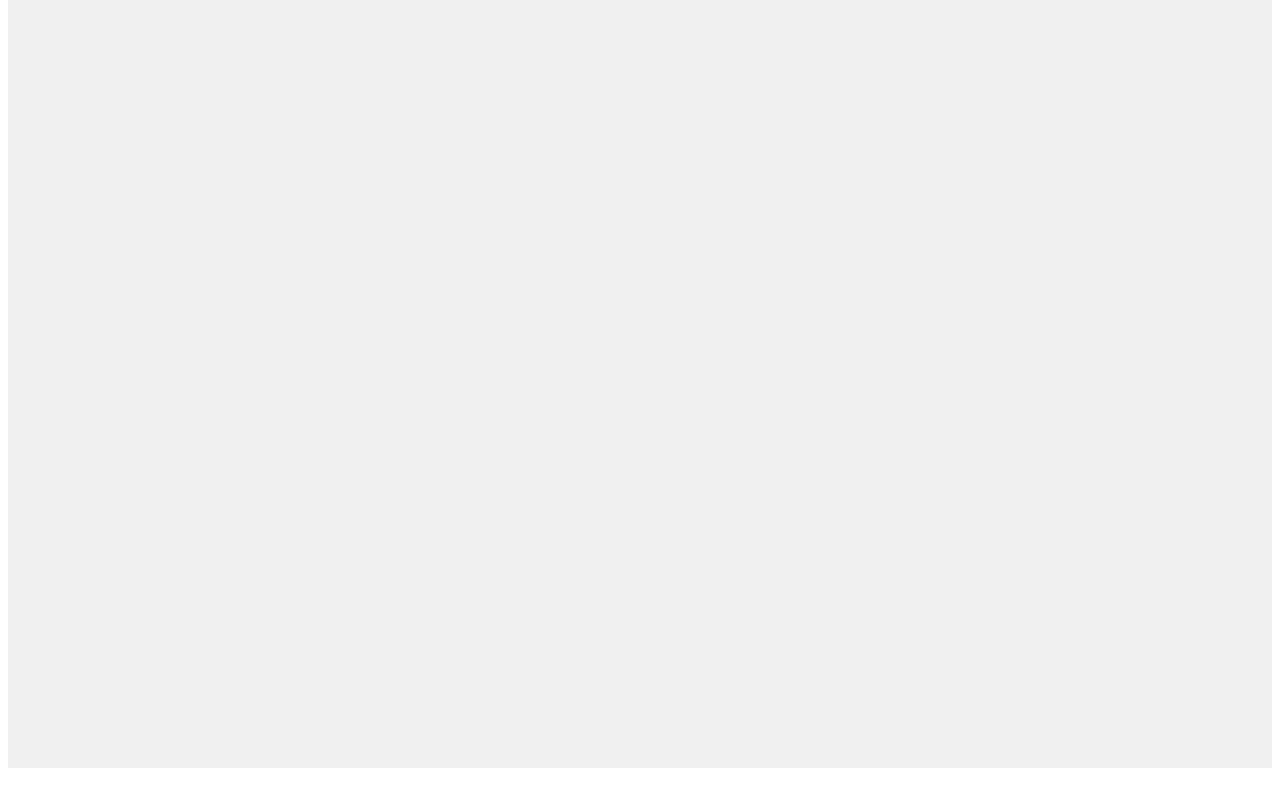
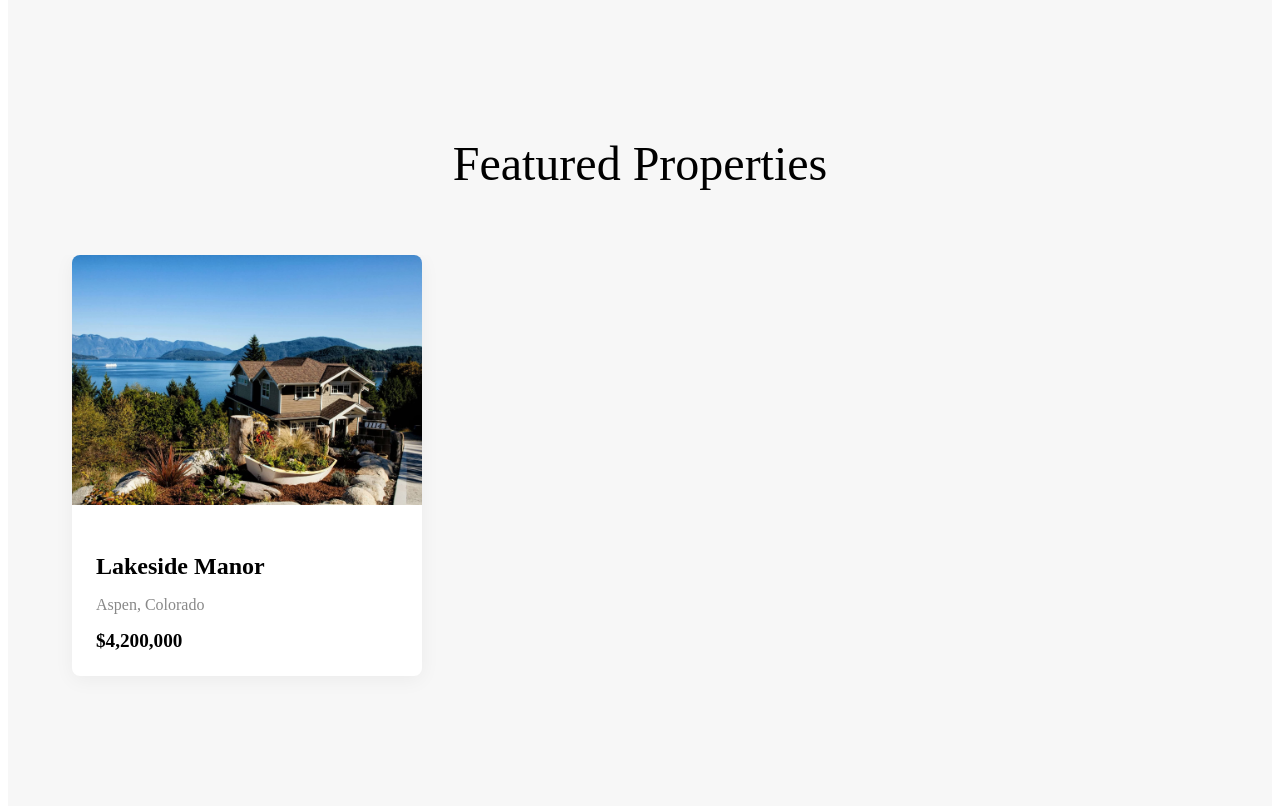
Before and after one commit to Vispaico/azure-estate, a Gatsby site: page / in a window 1280 px wide. Shown: the part 840-1646 px from the top of the page. Before the commit the page ends 1616 px from the top, so only its background shows below. Built offline with nearby package versions, Linux system fonts and the light colour scheme; Gatsby itself is replaced by a stand-in of ours.

Commit message:
Added Featured Properties component and updated index page

```diff
--- a/gatsby-config.js
+++ b/gatsby-config.js
@@ -1,6 +1,5 @@
 // gatsby-config.js
-
-const path = require('path'); // Import Node.js's path module
+const path = require('path');
 
 module.exports = {
   siteMetadata: {
@@ -12,15 +11,15 @@ module.exports = {
     {
       resolve: `gatsby-plugin-sass`,
       options: {
-        // This is a more explicit and robust configuration
         sassOptions: {
           includePaths: [path.resolve(__dirname, 'node_modules')],
-        }
+        },
       },
     },
     `gatsby-plugin-image`,
+    `gatsby-plugin-sharp`,
     `gatsby-transformer-sharp`,
-    `gatsby-plugin-sharp`,
+    `gatsby-transformer-remark`, // Ensures the Markdown transformer is loaded
     {
       resolve: `gatsby-source-filesystem`,
       options: {
@@ -28,5 +27,12 @@ module.exports = {
         path: `${__dirname}/src/images`,
       },
     },
+    {
+      resolve: `gatsby-source-filesystem`,
+      options: {
+        name: `properties`, // This sources our .md files
+        path: `${__dirname}/src/properties`,
+      },
+    },
   ],
 };
--- a/package.json
+++ b/package.json
@@ -11,6 +11,7 @@
     "gatsby-plugin-sass": "^6.14.0",
     "gatsby-plugin-sharp": "^5.14.0",
     "gatsby-source-filesystem": "^5.14.0",
+    "gatsby-transformer-remark": "^6.14.0",
     "gatsby-transformer-sharp": "^5.14.0",
     "locomotive-scroll": "^4.1.4",
     "react": "^18.2.0",
--- /dev/null
+++ b/src/components/featured-properties.js
@@ -0,0 +1,55 @@
+// src/components/featured-properties.js
+import React from 'react';
+import { graphql, useStaticQuery, Link } from 'gatsby';
+import { GatsbyImage, getImage } from 'gatsby-plugin-image';
+import * as styles from './featured-properties.module.css';
+
+const FeaturedProperties = () => {
+  const data = useStaticQuery(graphql`
+    query FeaturedQuery {
+      allMarkdownRemark(limit: 4) {
+        nodes {
+          frontmatter {
+            title
+            location
+            price
+            slug
+            featured_image {
+              childImageSharp {
+                gatsbyImageData(
+                  width: 600
+                  placeholder: BLURRED
+                  layout: CONSTRAINED
+                )
+              }
+            }
+          }
+          id
+        }
+      }
+    }
+  `);
+
+  return (
+    <section className={styles.featuredSection} data-scroll-section>
+      <h2 className={styles.heading}>Featured Properties</h2>
+      <div className={styles.scrollContainer}>
+        {data.allMarkdownRemark.nodes.map((property) => {
+          const image = getImage(property.frontmatter.featured_image);
+          return (
+            <Link to={property.frontmatter.slug} key={property.id} className={styles.propertyCard}>
+              <GatsbyImage image={image} alt={property.frontmatter.title} className={styles.propertyImage} />
+              <div className={styles.cardContent}>
+                <h3>{property.frontmatter.title}</h3>
+                <p>{property.frontmatter.location}</p>
+                <span>{property.frontmatter.price}</span>
+              </div>
+            </Link>
+          );
+        })}
+      </div>
+    </section>
+  );
+};
+
+export default FeaturedProperties;
--- /dev/null
+++ b/src/components/featured-properties.module.css
@@ -0,0 +1,70 @@
+/* src/components/featured-properties.module.css */
+.featuredSection {
+  padding: 8rem 0;
+  background-color: #f7f7f7;
+}
+
+.heading {
+  font-family: 'Times New Roman', Times, serif;
+  font-size: 3rem;
+  text-align: center;
+  margin-bottom: 4rem;
+  font-weight: 300;
+}
+
+.scrollContainer {
+  display: flex;
+  overflow-x: auto; /* Enables horizontal scroll */
+  padding: 0 5vw 2rem 5vw; /* Add padding to the left/right and bottom */
+  -webkit-overflow-scrolling: touch; /* Smooth scrolling on iOS */
+  scrollbar-width: none; /* Hide scrollbar for Firefox */
+}
+
+/* Hide scrollbar for Chrome, Safari and Opera */
+.scrollContainer::-webkit-scrollbar {
+  display: none;
+}
+
+.propertyCard {
+  flex: 0 0 350px; /* Each card has a fixed width, preventing squishing */
+  margin-right: 2rem;
+  background-color: #ffffff;
+  box-shadow: 0 4px 20px rgba(0, 0, 0, 0.05);
+  border-radius: 8px;
+  overflow: hidden;
+  text-decoration: none;
+  color: inherit;
+  transition: transform 0.3s ease, box-shadow 0.3s ease;
+}
+
+.propertyCard:hover {
+  transform: translateY(-10px);
+  box-shadow: 0 10px 30px rgba(0, 0, 0, 0.1);
+}
+
+.propertyCard:last-child {
+  margin-right: 0;
+}
+
+.propertyImage {
+  height: 250px;
+}
+
+.cardContent {
+  padding: 1.5rem;
+}
+
+.cardContent h3 {
+  font-size: 1.5rem;
+  margin-bottom: 0.5rem;
+}
+
+.cardContent p {
+  color: #888;
+  margin-bottom: 1rem;
+}
+
+.cardContent span {
+  font-size: 1.2rem;
+  font-weight: bold;
+}
--- a/src/pages/index.js
+++ b/src/pages/index.js
@@ -2,15 +2,13 @@
 import * as React from 'react';
 import Layout from '../components/layout.js';
 import Hero from '../components/hero.js';
+import FeaturedProperties from '../components/featured-properties.js';
 
 const IndexPage = () => {
   return (
     <Layout>
       <Hero />
-      {/* We can add other sections below the hero section later */}
-      <div style={{ height: '100vh', background: '#f0f0f0' }}>
-        {/* Placeholder for next section */}
-      </div>
+      <FeaturedProperties />
     </Layout>
   );
 };
--- /dev/null
+++ b/src/properties/lakeside-manor.md
@@ -0,0 +1,12 @@
+---
+title: "Lakeside Manor"
+price: "$4,200,000"
+location: "Aspen, Colorado"
+beds: 5
+baths: 6
+sqft: "7,500"
+featured_image: "../images/properties/lakeside-manor.jpg"
+slug: "/properties/lakeside-manor"
+---
+
+Nestled on the serene shores of Crystal Lake, Lakeside Manor offers unparalleled tranquility and luxury. This architectural masterpiece features floor-to-ceiling windows that frame breathtaking mountain vistas, creating a seamless connection with nature.
```
Also changed, not shown: src/images/properties/lakeside-manor.jpg (added), 1 other file.
